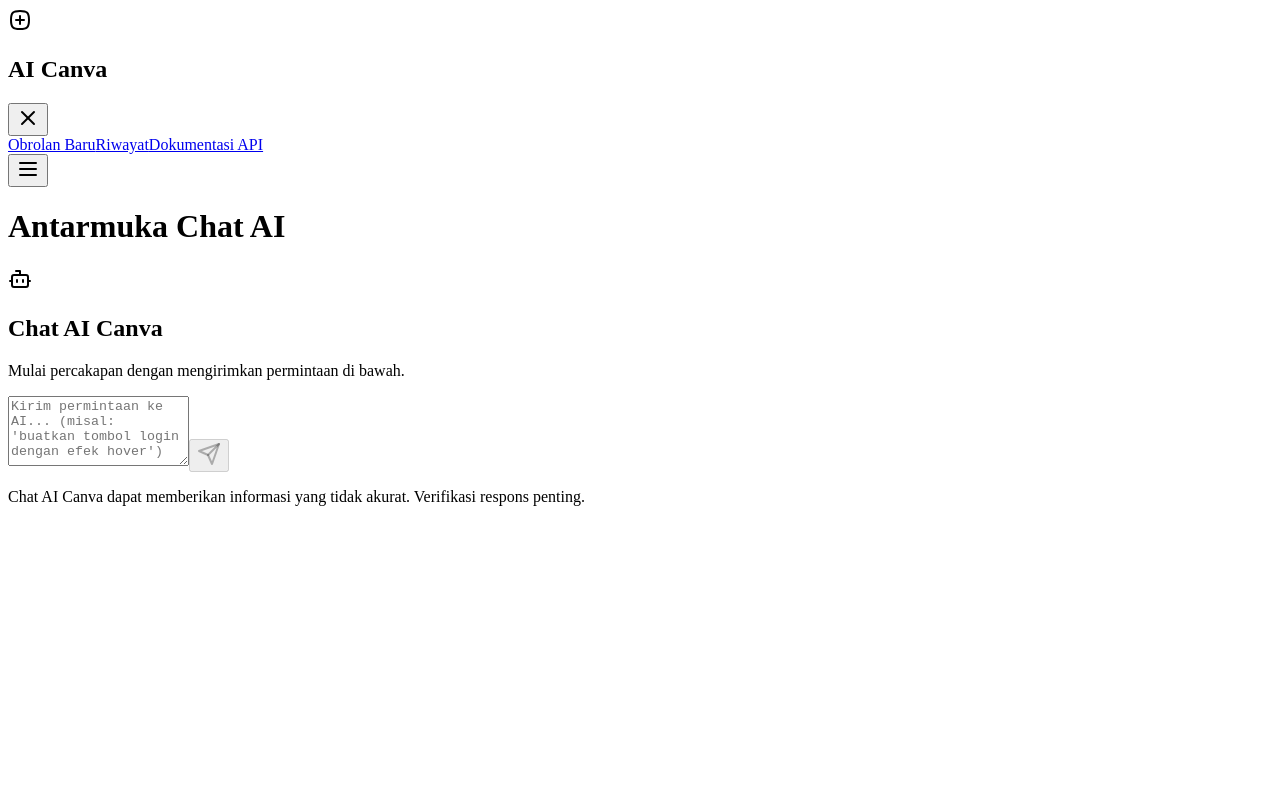
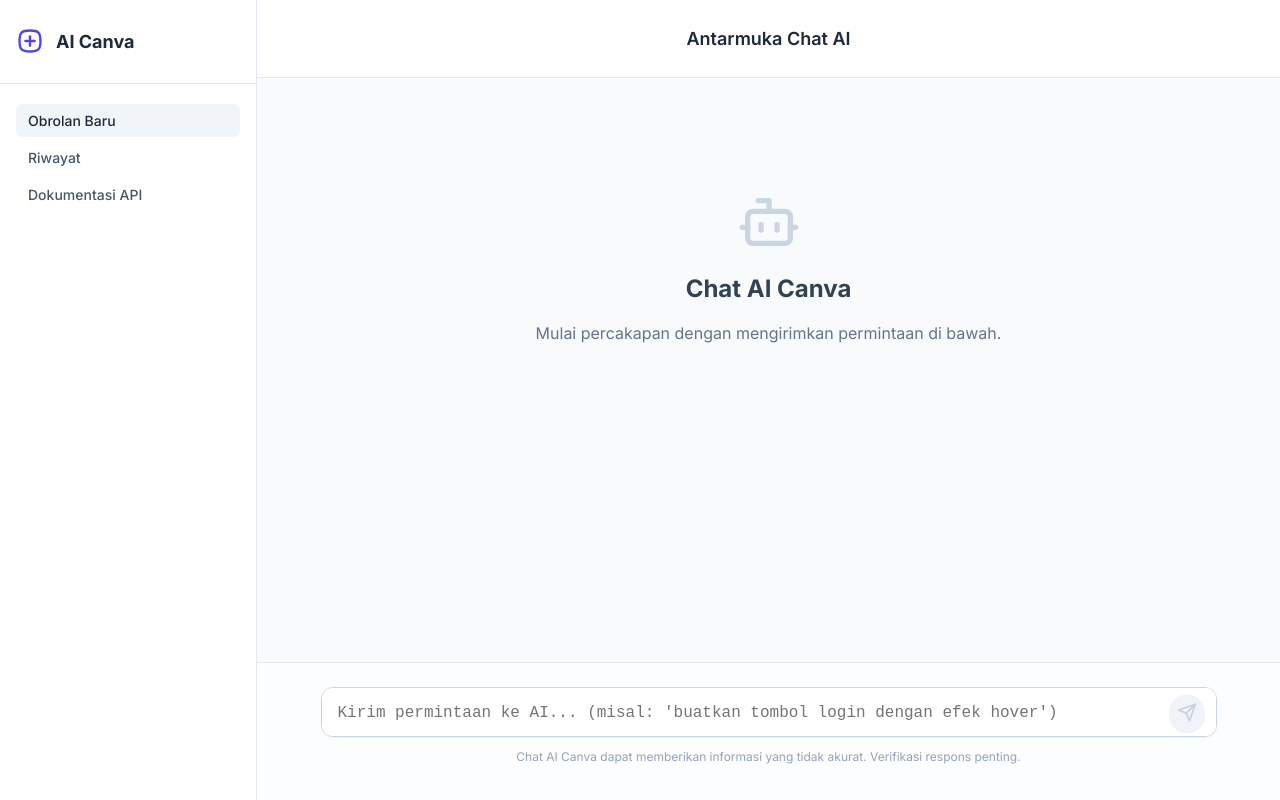
Before and after one commit to Dazhosting/Canva-Ai, a Next.js app: page / in a window 1280 px wide. Built offline with nearby package versions, Linux system fonts and the light colour scheme.

Commit message:
Update index.js

```diff
--- a/pages/index.js
+++ b/pages/index.js
@@ -1,140 +1,121 @@
 import React, { useState, useEffect, useRef } from 'react';
 import ReactMarkdown from 'react-markdown';
 
-// --- Icon Components (using Lucide-React style SVGs for better visuals) ---
-const Icon = ({ name, className = 'w-6 h-6' }) => {
+// --- Komponen Global Styles ---
+// Komponen ini menyuntikkan CSS global, keyframes, dan media query ke dalam <head> dokumen.
+const GlobalStyles = () => {
+  const styleContent = `
+    @import url('https://fonts.googleapis.com/css2?family=Inter:wght@400;500;600;700&display=swap');
+
+    @keyframes spin {
+      from { transform: rotate(0deg); }
+      to { transform: rotate(360deg); }
+    }
+
+    body {
+      margin: 0;
+      background-color: #f8fafc;
+      font-family: 'Inter', -apple-system, BlinkMacSystemFont, "Segoe UI", Roboto, "Helvetica Neue", Arial, sans-serif;
+      color: #334155;
+      -webkit-font-smoothing: antialiased;
+      -moz-osx-font-smoothing: grayscale;
+    }
+
+    /* Gaya dasar untuk konten Markdown */
+    .prose p { margin: 1em 0; line-height: 1.65; }
+    .prose h1, .prose h2, .prose h3 { margin: 1.5em 0 0.8em; font-weight: 600; color: #1e293b; }
+    .prose strong { font-weight: 600; color: #1e293b; }
+    .prose a { color: #4f46e5; text-decoration: none; }
+    .prose a:hover { text-decoration: underline; }
+    .prose ul { list-style-type: disc; padding-left: 1.5em; }
+
+    /* Media Query untuk desain responsif */
+    @media (min-width: 1024px) {
+      .sidebar {
+        position: relative !important;
+        transform: translateX(0) !important;
+      }
+      .sidebar-overlay {
+        display: none !important;
+      }
+      .menu-button, .close-button {
+        display: none !important;
+      }
+    }
+  `;
+  return <style>{styleContent}</style>;
+};
+
+
+// --- Komponen Ikon (Tidak Berubah) ---
+const Icon = ({ name, style }) => {
   const icons = {
-    menu: (
-      <svg xmlns="http://www.w3.org/2000/svg" width="24" height="24" viewBox="0 0 24 24" fill="none" stroke="currentColor" strokeWidth="2" strokeLinecap="round" strokeLinejoin="round" className={className}>
-        <line x1="4" x2="20" y1="12" y2="12" />
-        <line x1="4" x2="20" y1="6" y2="6" />
-        <line x1="4" x2="20" y1="18" y2="18" />
-      </svg>
-    ),
-    close: (
-      <svg xmlns="http://www.w3.org/2000/svg" width="24" height="24" viewBox="0 0 24 24" fill="none" stroke="currentColor" strokeWidth="2" strokeLinecap="round" strokeLinejoin="round" className={className}>
-        <line x1="18" y1="6" x2="6" y2="18" />
-        <line x1="6" y1="6" x2="18" y2="18" />
-      </svg>
-    ),
-    copy: (
-      <svg xmlns="http://www.w3.org/2000/svg" width="24" height="24" viewBox="0 0 24 24" fill="none" stroke="currentColor" strokeWidth="2" strokeLinecap="round" strokeLinejoin="round" className={className}>
-        <rect width="14" height="14" x="8" y="8" rx="2" ry="2" />
-        <path d="M4 16c-1.1 0-2-.9-2-2V4c0-1.1.9-2 2-2h10c1.1 0 2 .9 2 2" />
-      </svg>
-    ),
-    check: (
-      <svg xmlns="http://www.w3.org/2000/svg" width="24" height="24" viewBox="0 0 24 24" fill="none" stroke="currentColor" strokeWidth="3" strokeLinecap="round" strokeLinejoin="round" className={className}>
-        <path d="M20 6 9 17l-5-5" />
-      </svg>
-    ),
-    send: (
-      <svg xmlns="http://www.w3.org/2000/svg" width="24" height="24" viewBox="0 0 24 24" fill="none" stroke="currentColor" strokeWidth="2" strokeLinecap="round" strokeLinejoin="round" className={className}>
-        <path d="m22 2-7 20-4-9-9-4Z" />
-        <path d="M22 2 11 13" />
-      </svg>
-    ),
-    bot: (
-       <svg xmlns="http://www.w3.org/2000/svg" width="24" height="24" viewBox="0 0 24 24" fill="none" stroke="currentColor" strokeWidth="2" strokeLinecap="round" strokeLinejoin="round" className={className}>
-        <path d="M12 8V4H8" />
-        <rect width="16" height="12" x="4" y="8" rx="2" />
-        <path d="M2 14h2" />
-        <path d="M20 14h2" />
-        <path d="M15 13v2" />
-        <path d="M9 13v2" />
-      </svg>
-    ),
-    logo: (
-        <svg xmlns="http://www.w3.org/2000/svg" width="24" height="24" viewBox="0 0 24 24" fill="none" stroke="currentColor" strokeWidth="2" strokeLinecap="round" strokeLinejoin="round" className={className}>
-            <path d="M12 3c7.2 0 9 1.8 9 9s-1.8 9-9 9-9-1.8-9-9 1.8-9 9-9Z"/>
-            <path d="M8 12h8"/>
-            <path d="M12 8v8"/>
-        </svg>
-    )
+    menu: <svg style={style} xmlns="http://www.w3.org/2000/svg" width="24" height="24" viewBox="0 0 24 24" fill="none" stroke="currentColor" strokeWidth="2" strokeLinecap="round" strokeLinejoin="round"><line x1="4" y1="12" x2="20" y2="12" /><line x1="4" y1="6" x2="20" y2="6" /><line x1="4" y1="18" x2="20" y2="18" /></svg>,
+    close: <svg style={style} xmlns="http://www.w3.org/2000/svg" width="24" height="24" viewBox="0 0 24 24" fill="none" stroke="currentColor" strokeWidth="2" strokeLinecap="round" strokeLinejoin="round"><line x1="18" y1="6" x2="6" y2="18" /><line x1="6" y1="6" x2="18" y2="18" /></svg>,
+    copy: <svg style={style} xmlns="http://www.w3.org/2000/svg" width="24" height="24" viewBox="0 0 24 24" fill="none" stroke="currentColor" strokeWidth="2" strokeLinecap="round" strokeLinejoin="round"><rect width="14" height="14" x="8" y="8" rx="2" ry="2" /><path d="M4 16c-1.1 0-2-.9-2-2V4c0-1.1.9-2 2-2h10c1.1 0 2 .9 2 2" /></svg>,
+    check: <svg style={style} xmlns="http://www.w3.org/2000/svg" width="24" height="24" viewBox="0 0 24 24" fill="none" stroke="currentColor" strokeWidth="3" strokeLinecap="round" strokeLinejoin="round"><path d="M20 6 9 17l-5-5" /></svg>,
+    send: <svg style={style} xmlns="http://www.w3.org/2000/svg" width="24" height="24" viewBox="0 0 24 24" fill="none" stroke="currentColor" strokeWidth="2" strokeLinecap="round" strokeLinejoin="round"><path d="m22 2-7 20-4-9-9-4Z" /><path d="M22 2 11 13" /></svg>,
+    bot: <svg style={style} xmlns="http://www.w3.org/2000/svg" width="24" height="24" viewBox="0 0 24 24" fill="none" stroke="currentColor" strokeWidth="2" strokeLinecap="round" strokeLinejoin="round"><path d="M12 8V4H8" /><rect width="16" height="12" x="4" y="8" rx="2" /><path d="M2 14h2" /><path d="M20 14h2" /><path d="M15 13v2" /><path d="M9 13v2" /></svg>,
+    logo: <svg style={style} xmlns="http://www.w3.org/2000/svg" width="24" height="24" viewBox="0 0 24 24" fill="none" stroke="currentColor" strokeWidth="2" strokeLinecap="round" strokeLinejoin="round"><path d="M12 3c7.2 0 9 1.8 9 9s-1.8 9-9 9-9-1.8-9-9 1.8-9 9-9Z"/><path d="M8 12h8"/><path d="M12 8v8"/></svg>,
   };
   return icons[name] || null;
 };
 
-// --- Content Block Components ---
+// --- Komponen Blok Konten ---
 
 const HtmlPreview = ({ content }) => (
-  <div className="border border-slate-200 rounded-lg overflow-hidden my-4 bg-white">
-    <div className="px-4 py-2 bg-slate-50 text-slate-600 font-semibold text-sm border-b border-slate-200">
-      Pratinjau HTML
-    </div>
-    <iframe className="w-full h-52" srcDoc={content} title="HTML Preview" sandbox="allow-scripts" />
+  <div style={styles.contentBlock.htmlPreviewContainer}>
+    <div style={styles.contentBlock.htmlPreviewHeader}>Pratinjau HTML</div>
+    <iframe style={styles.contentBlock.htmlPreviewIframe} srcDoc={content} title="HTML Preview" sandbox="allow-scripts" />
   </div>
 );
 
 const CodeBlock = ({ language, content }) => {
   const [isCopied, setIsCopied] = useState(false);
+  const [isHover, setIsHover] = useState(false);
+
   const handleCopy = () => {
-    // Using a fallback for environments where navigator.clipboard might not be available
-    try {
     navigator.clipboard.writeText(content).then(() => {
       setIsCopied(true);
       setTimeout(() => setIsCopied(false), 2000);
     });
-    } catch (err) {
-        const textArea = document.createElement('textarea');
-        textArea.value = content;
-        document.body.appendChild(textArea);
-        textArea.focus();
-        textArea.select();
-        try {
-            document.execCommand('copy');
-            setIsCopied(true);
-            setTimeout(() => setIsCopied(false), 2000);
-        } catch (err) {
-            console.error('Fallback copy failed', err);
-        }
-        document.body.removeChild(textArea);
-    }
+  };
+
+  const copyButtonStyle = {
+    ...styles.contentBlock.codeCopyButton,
+    ...(isHover ? styles.contentBlock.codeCopyButtonHover : {}),
   };
 
   return (
-    <div className="bg-[#282c34] rounded-lg my-4 overflow-hidden">
-      <div className="flex justify-between items-center px-4 py-2 bg-[#21252b]">
-        <span className="text-slate-400 text-xs font-sans font-semibold uppercase">{language}</span>
-        <button
-          onClick={handleCopy}
-          className="flex items-center gap-2 text-slate-400 hover:text-white text-xs font-semibold px-2 py-1 rounded-md transition-colors duration-200 bg-[#353a42] hover:bg-[#40454f]"
-        >
-          {isCopied ? <Icon name="check" className="w-3 h-3 text-emerald-400" /> : <Icon name="copy" className="w-3 h-3" />}
+    <div style={styles.contentBlock.codeContainer}>
+      <div style={styles.contentBlock.codeHeader}>
+        <span style={styles.contentBlock.codeLanguage}>{language}</span>
+        <button onClick={handleCopy} style={copyButtonStyle} onMouseEnter={() => setIsHover(true)} onMouseLeave={() => setIsHover(false)}>
+          {isCopied ? <Icon name="check" style={{ width: 12, height: 12, color: '#34d399' }} /> : <Icon name="copy" style={{ width: 12, height: 12 }} />}
           {isCopied ? 'Tersalin!' : 'Salin Kode'}
         </button>
       </div>
-      <pre className="p-4 text-sm overflow-x-auto text-[#abb2bf] font-mono">
-        <code>{content}</code>
-      </pre>
+      <pre style={styles.contentBlock.codePre}><code style={styles.contentBlock.codeContent}>{content}</code></pre>
     </div>
   );
 };
 
 const TextBlock = ({ content }) => (
-    <div className="prose prose-slate max-w-none prose-p:text-slate-700 prose-headings:text-slate-800 prose-strong:text-slate-800">
-        <ReactMarkdown>{content}</ReactMarkdown>
-    </div>
+  <div className="prose"><ReactMarkdown>{content}</ReactMarkdown></div>
 );
 
 const renderContentBlock = (block, index) => {
     switch (block.type) {
-      case 'html':
-        return <HtmlPreview key={index} content={block.content} />;
-      case 'javascript':
-      case 'css':
-      case 'python':
-      case 'jsx':
+      case 'html': return <HtmlPreview key={index} content={block.content} />;
+      case 'javascript': case 'css': case 'python': case 'jsx':
         return <CodeBlock key={index} language={block.type} content={block.content} />;
-      case 'text':
-      default:
+      case 'text': default:
         return <TextBlock key={index} content={block.content} />;
     }
 };
 
-
-// --- Main Application Component ---
-export default function Home() {
+// --- Komponen Aplikasi Utama ---
+export default function App() {
   const [input, setInput] = useState('');
   const [result, setResult] = useState([]);
   const [loading, setLoading] = useState(false);
@@ -143,20 +124,13 @@
   const textareaRef = useRef(null);
   const resultContainerRef = useRef(null);
 
-  // Set document title on mount
-  useEffect(() => {
-    document.title = "Chat AI Canva | Antarmuka Modern";
-  }, []);
-
-  // Auto-resize textarea height
+  useEffect(() => { document.title = "Chat AI Canva | Versi CSS-in-JS"; }, []);
   useEffect(() => {
     if (textareaRef.current) {
       textareaRef.current.style.height = 'auto';
       textareaRef.current.style.height = `${textareaRef.current.scrollHeight}px`;
     }
   }, [input]);
-
-  // Scroll to bottom of results when new content is added
   useEffect(() => {
     if (resultContainerRef.current) {
       resultContainerRef.current.scrollTop = resultContainerRef.current.scrollHeight;
@@ -203,101 +177,140 @@
     }
   };
 
+  const sidebarStyle = {
+    ...styles.sidebar.base,
+    transform: isSidebarOpen ? 'translateX(0)' : 'translateX(-100%)',
+  };
+
   return (
-    <div className="bg-slate-50 font-sans text-slate-800 flex h-screen">
+    <>
+      <GlobalStyles />
+      <div style={styles.appContainer}>
         {/* --- Sidebar --- */}
-      <div className={`fixed inset-y-0 left-0 z-30 w-64 bg-white border-r border-slate-200 transform transition-transform duration-300 ease-in-out ${isSidebarOpen ? 'translate-x-0' : '-translate-x-full'} lg:relative lg:translate-x-0`}>
-        <div className="flex items-center justify-between p-4 border-b border-slate-200">
-            <div className="flex items-center gap-3">
-                <Icon name="logo" className="w-7 h-7 text-indigo-600"/>
-                <h2 className="font-bold text-lg text-slate-800">AI Canva</h2>
+        <div style={sidebarStyle} className="sidebar">
+          <div style={styles.sidebar.header}>
+            <div style={styles.sidebar.logoContainer}>
+              <Icon name="logo" style={{ width: 28, height: 28, color: '#4f46e5' }}/>
+              <h2 style={styles.sidebar.title}>AI Canva</h2>
             </div>
-            <button onClick={() => setIsSidebarOpen(false)} className="lg:hidden p-1 rounded-full hover:bg-slate-100">
-                <Icon name="close" className="w-5 h-5" />
-            </button>
+            <button onClick={() => setIsSidebarOpen(false)} className="close-button" style={styles.sidebar.closeButton}><Icon name="close" style={{ width: 20, height: 20 }} /></button>
           </div>
-        <nav className="p-4">
-            <a href="#" className="block px-3 py-2 rounded-md text-sm font-medium text-slate-700 bg-slate-100">Obrolan Baru</a>
-            <a href="#" className="block px-3 py-2 rounded-md text-sm font-medium text-slate-600 hover:bg-slate-100 mt-1">Riwayat</a>
-            <a href="#" className="block px-3 py-2 rounded-md text-sm font-medium text-slate-600 hover:bg-slate-100 mt-1">Dokumentasi API</a>
+          <nav style={styles.sidebar.nav}>
+            <a href="#" style={{...styles.sidebar.navLink, ...styles.sidebar.navLinkActive}}>Obrolan Baru</a>
+            <a href="#" style={styles.sidebar.navLink}>Riwayat</a>
+            <a href="#" style={styles.sidebar.navLink}>Dokumentasi API</a>
           </nav>
         </div>
 
-      {/* --- Main Content --- */}
-      <div className="flex-1 flex flex-col relative">
-        {/* --- Top Bar --- */}
-        <header className="flex items-center justify-between p-4 bg-white/80 backdrop-blur-sm border-b border-slate-200 sticky top-0 z-10">
-          <button onClick={() => setIsSidebarOpen(true)} className="lg:hidden p-1 rounded-full hover:bg-slate-100">
-            <Icon name="menu" className="w-6 h-6" />
-          </button>
-          <div className="flex-1 text-center lg:text-left">
-            <h1 className="text-lg font-semibold text-slate-800">Antarmuka Chat AI</h1>
-          </div>
+        {/* --- Konten Utama --- */}
+        <div style={styles.mainContent.container}>
+          <header style={styles.mainContent.header}>
+            <button onClick={() => setIsSidebarOpen(true)} className="menu-button" style={styles.mainContent.menuButton}><Icon name="menu" style={{ width: 24, height: 24 }} /></button>
+            <div style={{ flex: 1, textAlign: 'center' }}><h1 style={styles.mainContent.title}>Antarmuka Chat AI</h1></div>
           </header>
 
-        {/* --- Chat Area --- */}
-        <main ref={resultContainerRef} className="flex-1 overflow-y-auto p-4 md:p-8">
-            <div className="max-w-3xl mx-auto">
+          <main ref={resultContainerRef} style={styles.mainContent.chatArea}>
+            <div style={{ maxWidth: 896, margin: '0 auto' }}>
                 {result.length === 0 && !loading && !error && (
-                    <div className="text-center py-20">
-                        <Icon name="bot" className="w-16 h-16 mx-auto text-slate-300"/>
-                        <h2 className="mt-4 text-2xl font-bold text-slate-700">Chat AI Canva</h2>
-                        <p className="mt-2 text-slate-500">Mulai percakapan dengan mengirimkan permintaan di bawah.</p>
+                    <div style={styles.mainContent.emptyStateContainer}>
+                        <Icon name="bot" style={{ width: 64, height: 64, margin: '0 auto', color: '#cbd5e1' }}/>
+                        <h2 style={styles.mainContent.emptyStateTitle}>Chat AI Canva</h2>
+                        <p style={styles.mainContent.emptyStateSubtitle}>Mulai percakapan dengan mengirimkan permintaan di bawah.</p>
                     </div>
                 )}
-
-                {result.length > 0 && (
-                    <div className="space-y-6">
-                        {result.map(renderContentBlock)}
+                {result.length > 0 && <div>{result.map(renderContentBlock)}</div>}
+                {loading && (
+                    <div style={styles.mainContent.loadingIndicator}>
+                        <div style={{...styles.mainContent.spinner}}></div>
+                        <p>AI sedang memproses, mohon tunggu...</p>
                     </div>
                 )}
-
-                {loading && (
-                    <div className="flex items-center gap-3 p-4 bg-white rounded-lg shadow-sm border border-slate-200">
-                        <div className="w-5 h-5 border-2 border-slate-200 border-t-indigo-600 rounded-full animate-spin"></div>
-                        <p className="text-slate-600 font-medium">AI sedang memproses, mohon tunggu...</p>
-                    </div>
-                )}
-
                 {error && (
-                    <div className="p-4 bg-red-50 text-red-700 border border-red-200 rounded-lg">
-                        <p><strong className="font-semibold">Terjadi Kesalahan:</strong> {error}</p>
+                    <div style={styles.mainContent.errorBox}>
+                        <p><strong style={{fontWeight: 600}}>Terjadi Kesalahan:</strong> {error}</p>
                     </div>
                 )}
             </div>
           </main>
 
-        {/* --- Input Form --- */}
-        <footer className="p-4 md:p-6 bg-white/60 backdrop-blur-sm border-t border-slate-200">
-          <div className="max-w-3xl mx-auto">
-            <div className="relative">
-              <textarea
-                ref={textareaRef}
-                value={input}
-                onChange={(e) => setInput(e.target.value)}
-                onKeyDown={handleKeyDown}
-                placeholder="Kirim permintaan ke AI... (misal: 'buatkan tombol login dengan efek hover')"
-                disabled={loading}
-                rows={1}
-                className="w-full p-4 pr-14 text-base bg-white border border-slate-300 rounded-xl resize-none focus:ring-2 focus:ring-indigo-500 focus:border-indigo-500 transition-all duration-200 shadow-sm"
-              />
-              <button
-                onClick={handleSend}
-                disabled={loading || !input.trim()}
-                className="absolute right-3 top-1/2 -translate-y-1/2 p-2 rounded-full transition-colors duration-200 disabled:opacity-50 disabled:cursor-not-allowed enabled:bg-indigo-600 enabled:text-white enabled:hover:bg-indigo-700"
-              >
-                <Icon name="send" className="w-5 h-5" />
+          <footer style={styles.footer.container}>
+            <div style={{ maxWidth: 896, margin: '0 auto' }}>
+              <div style={{ position: 'relative' }}>
+                <textarea ref={textareaRef} value={input} onChange={(e) => setInput(e.target.value)} onKeyDown={handleKeyDown} placeholder="Kirim permintaan ke AI... (misal: 'buatkan tombol login dengan efek hover')" disabled={loading} rows={1} style={styles.footer.textarea} />
+                <button onClick={handleSend} disabled={loading || !input.trim()} style={styles.footer.sendButton(loading || !input.trim())}>
+                  <Icon name="send" style={{ width: 20, height: 20 }} />
                 </button>
               </div>
-             <p className="text-center text-xs text-slate-400 mt-2">
-                Chat AI Canva dapat memberikan informasi yang tidak akurat. Verifikasi respons penting.
-            </p>
+              <p style={styles.footer.disclaimer}>Chat AI Canva dapat memberikan informasi yang tidak akurat. Verifikasi respons penting.</p>
             </div>
           </footer>
         </div>
 
-      {/* Overlay for mobile sidebar */}
-      {isSidebarOpen && <div onClick={() => setIsSidebarOpen(false)} className="fixed inset-0 bg-black/30 z-20 lg:hidden"></div>}
+        {isSidebarOpen && <div onClick={() => setIsSidebarOpen(false)} style={styles.sidebar.overlay} className="sidebar-overlay"></div>}
       </div>
+    </>
   );
 }
+
+// --- Objek Gaya (CSS-in-JS) ---
+const styles = {
+  appContainer: { display: 'flex', height: '100vh' },
+  sidebar: {
+    base: {
+      position: 'fixed', top: 0, left: 0, bottom: 0, zIndex: 30, width: 256,
+      backgroundColor: '#ffffff', borderRight: '1px solid #e2e8f0',
+      transition: 'transform 300ms ease-in-out',
+    },
+    header: { display: 'flex', alignItems: 'center', justifyContent: 'space-between', padding: '1rem', borderBottom: '1px solid #e2e8f0' },
+    logoContainer: { display: 'flex', alignItems: 'center', gap: '0.75rem' },
+    title: { fontWeight: 700, fontSize: '1.125rem', color: '#1e293b' },
+    closeButton: { padding: '0.25rem', borderRadius: '9999px' },
+    nav: { padding: '1rem' },
+    navLink: { display: 'block', padding: '0.5rem 0.75rem', borderRadius: '6px', fontSize: '0.875rem', fontWeight: 500, color: '#475569', textDecoration: 'none', marginTop: '0.25rem' },
+    navLinkActive: { backgroundColor: '#f1f5f9', color: '#1e293b' },
+    overlay: { position: 'fixed', inset: 0, backgroundColor: 'rgba(0,0,0,0.3)', zIndex: 20 },
+  },
+  mainContent: {
+    container: { flex: 1, display: 'flex', flexDirection: 'column', position: 'relative' },
+    header: { display: 'flex', alignItems: 'center', justifyContent: 'space-between', padding: '1rem', backgroundColor: 'rgba(255,255,255,0.8)', backdropFilter: 'blur(4px)', borderBottom: '1px solid #e2e8f0', position: 'sticky', top: 0, zIndex: 10 },
+    menuButton: { padding: '0.25rem', borderRadius: '9999px' },
+    title: { fontSize: '1.125rem', fontWeight: 600, color: '#1e293b' },
+    chatArea: { flex: 1, overflowY: 'auto', padding: '2rem' },
+    emptyStateContainer: { textAlign: 'center', paddingTop: '5rem', paddingBottom: '5rem' },
+    emptyStateTitle: { marginTop: '1rem', fontSize: '1.5rem', fontWeight: 700, color: '#334155' },
+    emptyStateSubtitle: { marginTop: '0.5rem', color: '#64748b' },
+    loadingIndicator: { display: 'flex', alignItems: 'center', gap: '0.75rem', padding: '1rem', backgroundColor: '#ffffff', borderRadius: '8px', boxShadow: '0 1px 2px 0 rgba(0,0,0,0.05)', border: '1px solid #e2e8f0' },
+    spinner: { width: 20, height: 20, border: '2px solid #e2e8f0', borderTopColor: '#4f46e5', borderRadius: '50%', animation: 'spin 1s linear infinite' },
+    errorBox: { padding: '1rem', backgroundColor: '#fef2f2', color: '#b91c1c', border: '1px solid #fecaca', borderRadius: '8px' },
+  },
+  footer: {
+    container: { padding: '1.5rem', backgroundColor: 'rgba(255,255,255,0.6)', backdropFilter: 'blur(4px)', borderTop: '1px solid #e2e8f0' },
+    textarea: {
+      width: '100%', boxSizing: 'border-box', padding: '1rem 3.5rem 1rem 1rem', fontSize: '1rem', backgroundColor: '#ffffff',
+      border: '1px solid #cbd5e1', borderRadius: '12px', resize: 'none', outline: 'none',
+      boxShadow: '0 1px 2px 0 rgba(0,0,0,0.05)', transition: 'border-color 0.2s, box-shadow 0.2s',
+    },
+    sendButton: (disabled) => ({
+      position: 'absolute', right: '0.75rem', top: '50%', transform: 'translateY(-50%)',
+      padding: '0.5rem', borderRadius: '9999px', transition: 'background-color 0.2s',
+      cursor: disabled ? 'not-allowed' : 'pointer',
+      opacity: disabled ? 0.5 : 1,
+      backgroundColor: disabled ? '#e2e8f0' : '#4f46e5',
+      color: disabled ? '#94a3b8' : '#ffffff',
+      border: 'none',
+    }),
+    disclaimer: { textAlign: 'center', fontSize: '0.75rem', color: '#94a3b8', marginTop: '0.5rem' },
+  },
+  contentBlock: {
+    htmlPreviewContainer: { border: '1px solid #e2e8f0', borderRadius: '8px', overflow: 'hidden', margin: '1rem 0', backgroundColor: '#ffffff' },
+    htmlPreviewHeader: { padding: '0.5rem 1rem', backgroundColor: '#f8fafc', color: '#475569', fontWeight: 600, fontSize: '0.875rem', borderBottom: '1px solid #e2e8f0' },
+    htmlPreviewIframe: { width: '100%', height: '200px', border: 'none' },
+    codeContainer: { backgroundColor: '#282c34', borderRadius: '8px', margin: '1rem 0', overflow: 'hidden' },
+    codeHeader: { display: 'flex', justifyContent: 'space-between', alignItems: 'center', padding: '0.5rem 1rem', backgroundColor: '#21252b' },
+    codeLanguage: { color: '#9da5b4', fontSize: '0.75rem', fontFamily: 'sans-serif', fontWeight: 600, textTransform: 'uppercase' },
+    codeCopyButton: { display: 'flex', alignItems: 'center', gap: '0.5rem', color: '#9da5b4', fontSize: '0.75rem', fontWeight: 600, padding: '0.25rem 0.5rem', borderRadius: '6px', transition: 'background-color 0.2s', backgroundColor: '#353a42', border: 'none', cursor: 'pointer' },
+    codeCopyButtonHover: { backgroundColor: '#40454f', color: '#ffffff' },
+    codePre: { padding: '1rem', margin: 0, fontSize: '0.875rem', overflowX: 'auto' },
+    codeContent: { color: '#abb2bf', fontFamily: '"Fira Code", "Source Code Pro", Menlo, Monaco, Consolas, "Courier New", monospace' },
+  },
+};
```
Lines whose indentation alone changed are shown as unchanged.
